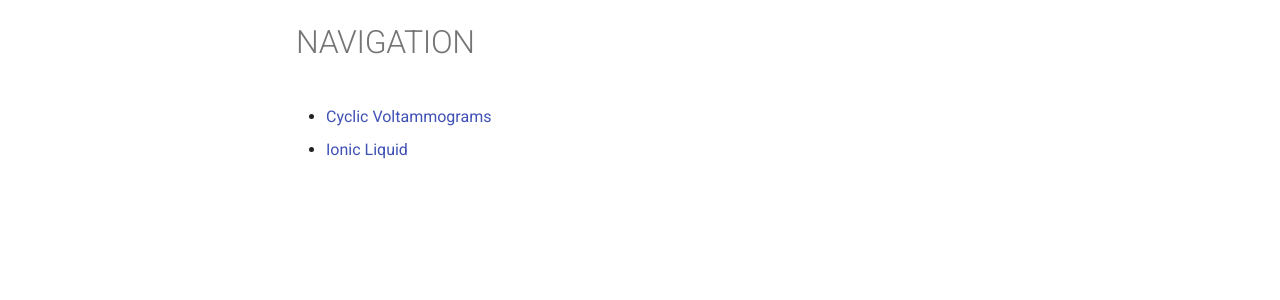
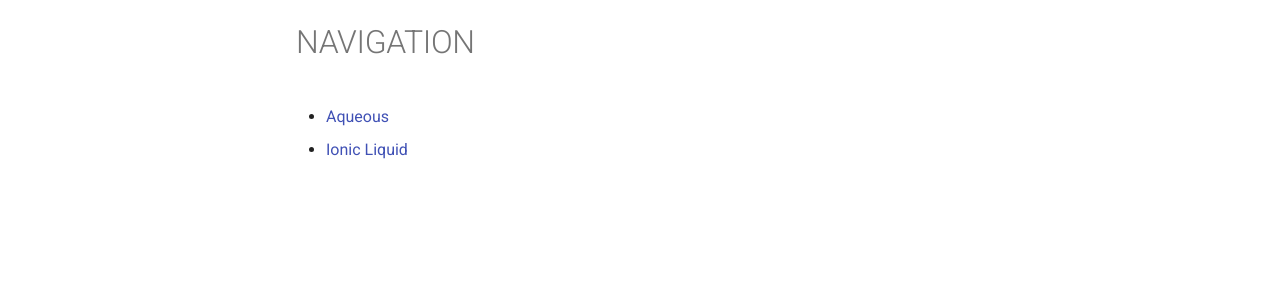
Before and after one commit to echemdb/website, an MkDocs documentation site: the page built from pages/cv/NAVIGATION.md, in a window 1280 px wide. Shown: the part 124-424 px from the top of the page. Built offline with MkDocs 1.6.1 and Material for MkDocs 9.7.7, drawn with Linux system fonts in a browser that asks for light colours; comment, search, counter and statistics services are not loaded.

Commit message:
subdirectory for aqueous and ionic liquids

```diff
--- a/pages/cv/NAVIGATION.md
+++ b/pages/cv/NAVIGATION.md
@@ -1,2 +1,2 @@
-- [Cyclic Voltammograms](index.md)
+- [Aqueous](aqueous.md)
 - [Ionic Liquid](ionic_liquid.md)
--- a/website/generator/__main__.py
+++ b/website/generator/__main__.py
@@ -57,7 +57,7 @@ def main():
                 )
             )
     # Create an overview page with tabulated and linked entries for aqueous systems.
-    with mkdocs_gen_files.open(os.path.join("cv", "index.md"), "w") as markdown:
+    with mkdocs_gen_files.open(os.path.join("cv", "aqueous.md"), "w") as markdown:
         markdown.write(
             render(
                 "pages/cv.md",
```
